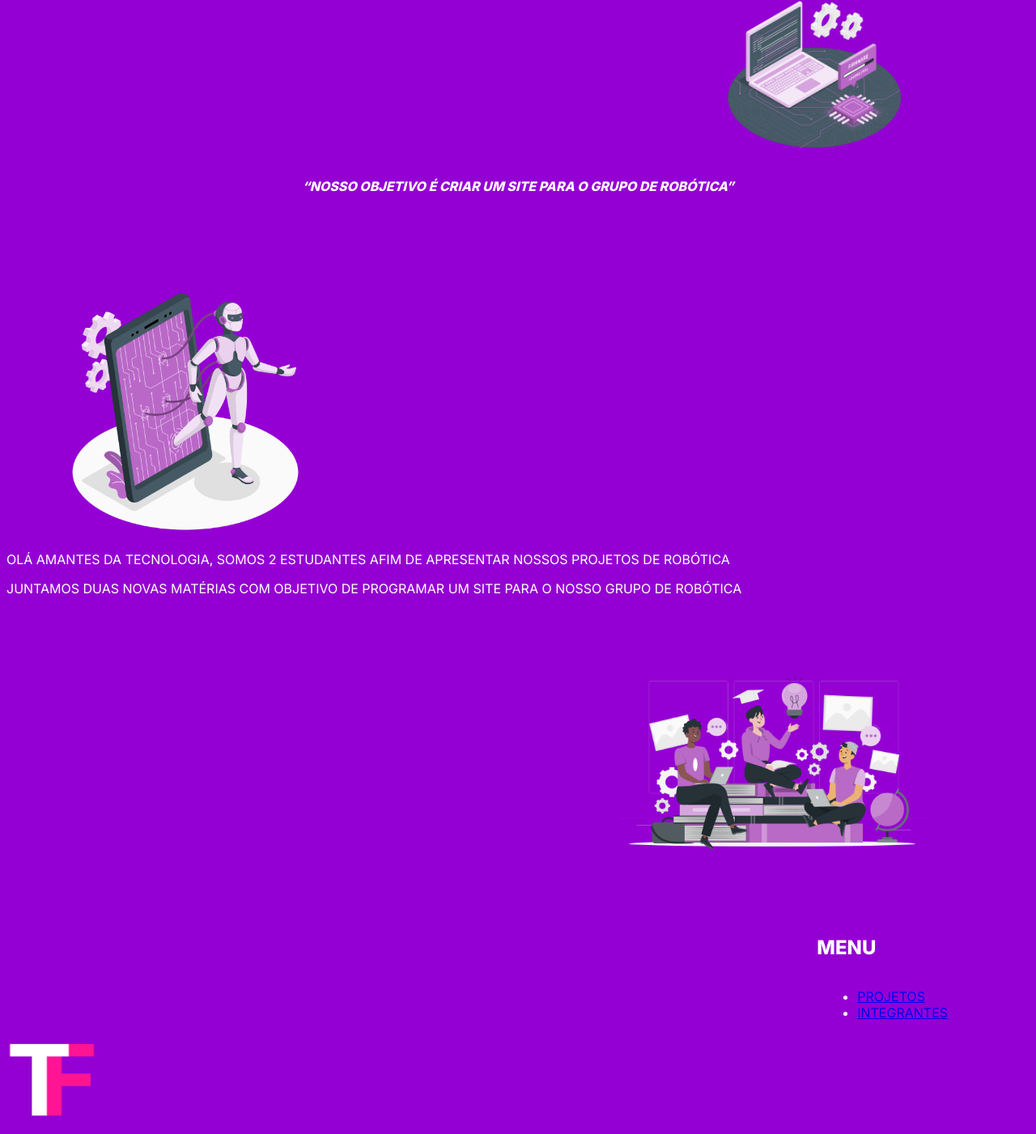
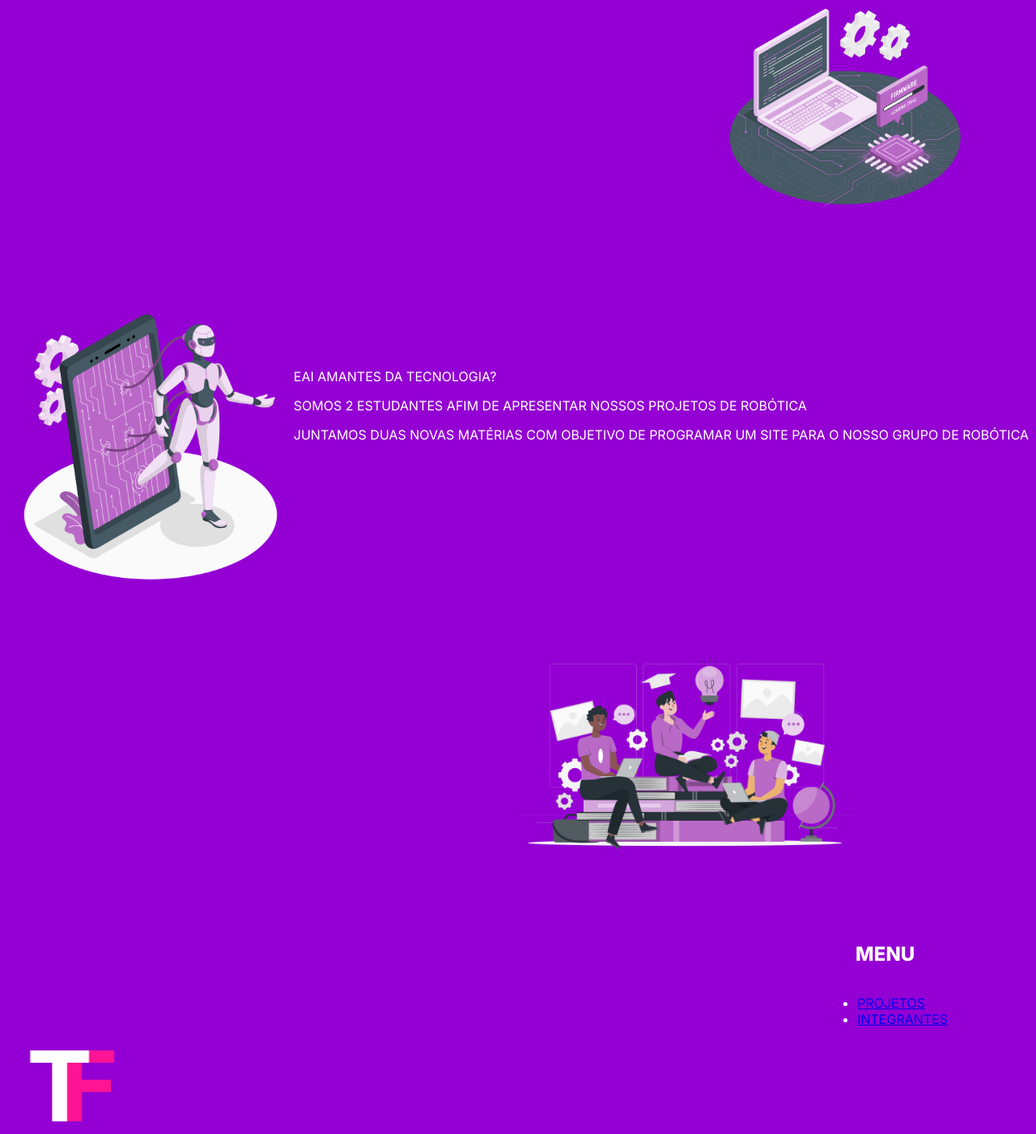
Before and after one commit to vitoria33/future-technology, a plain HTML site: page index.html in a window 1280 px wide. Shown: the part 109-1510 px from the top of the page at 81% size. Drawn offline with Linux system fonts and the light colour scheme.

Commit message:
Add files via upload

```diff
--- a/index.html
+++ b/index.html
@@ -7,7 +7,6 @@
 		<link rel="preconnect" href="https://fonts.googleapis.com">
 		<link rel="preconnect" href="https://fonts.gstatic.com" crossorigin>
 		<link href="https://fonts.googleapis.com/css2?family=Inter:wght@800&display=swap" rel="stylesheet">
-
 	</head>
 
 	<body>
@@ -17,20 +16,16 @@
 			<link href="https://fonts.googleapis.com/css2?family=Inter&display=swap" rel="stylesheet">
 			<h1 class="titulo-principal">FUTURE TECHNOLOGY</h1>
 		</header>
-<img class="notebook" src="imagem1.png" alt="notebook">
-		<div class="principal">
-
-			<p id="missao"><em><strong>“NOSSO OBJETIVO É CRIAR UM SITE PARA O GRUPO DE ROBÓTICA”</strong></em></p>
-	</div>
-
+			<img class="notebook" src="imagem1.png" alt="notebook">
 		<div>
 			<section class="conteudo">
-		<img class="tablet" src="imagem2.png" alt="robô">
-		<div>
-            <p>OLÁ AMANTES DA TECNOLOGIA, SOMOS 2 ESTUDANTES AFIM DE APRESENTAR NOSSOS PROJETOS DE ROBÓTICA</p>
+			<img class="tablet" src="imagem2.png" alt="robô">
+			<div>
+			<p>EAI AMANTES DA TECNOLOGIA?</p>
+			<p> SOMOS 2 ESTUDANTES AFIM DE APRESENTAR NOSSOS PROJETOS DE ROBÓTICA</p>
             <p>JUNTAMOS DUAS NOVAS MATÉRIAS COM OBJETIVO DE PROGRAMAR UM SITE PARA O NOSSO GRUPO DE ROBÓTICA</p>
-		</div>
-			</section>
+			</div>
+		</section>
 			<img class="alunos" src="imagem5.png" alt="alunos">
 			<h2 class="titulo">MENU</h2>
 			<ul>
--- a/style.css
+++ b/style.css
@@ -1,44 +1,40 @@
 
 body {
-    background-color: #9400D3;
+        background-color: #9400D3;
         color: white;
         font-family: 'Inter', sans-serif;
- }
-
-.principal{
-        text-align: center;
  }
 
 .titulo-principal{
         text-align: center;
         color: #FF1493;
-        font-family: 'Inter', sans-serif;
+          font-family: 'Inter', sans-serif;
  }
 
 .notebook{
-        width: 18%;
+        width: 24%;
         padding-left: 70%;
 }
 
 .conteudo{
-    align-itens: center
+        display: flex;
+        justify-content: center;
+    align-items: center;
 }
 
 .tablet{
-        width: 25%;
-        padding-left: 5%;
+        width: 28%;
         margin-top: 7%;
 }
 
 .alunos{
-    width: 30%;
-    padding-left: 60%;
+    width: 33%;
+    padding-left: 50%;
 }
 
+.titulo{
+        padding-left: 83%;
 
-.titulo{
-        padding-right: 15%;
-        text-align: right;
 }
 
 ul {
@@ -50,5 +46,5 @@ ul {
 
 .logotipo{
         width: 9%;
-        padding-left: 0%;
+        padding-left: 2%;
 }
```
